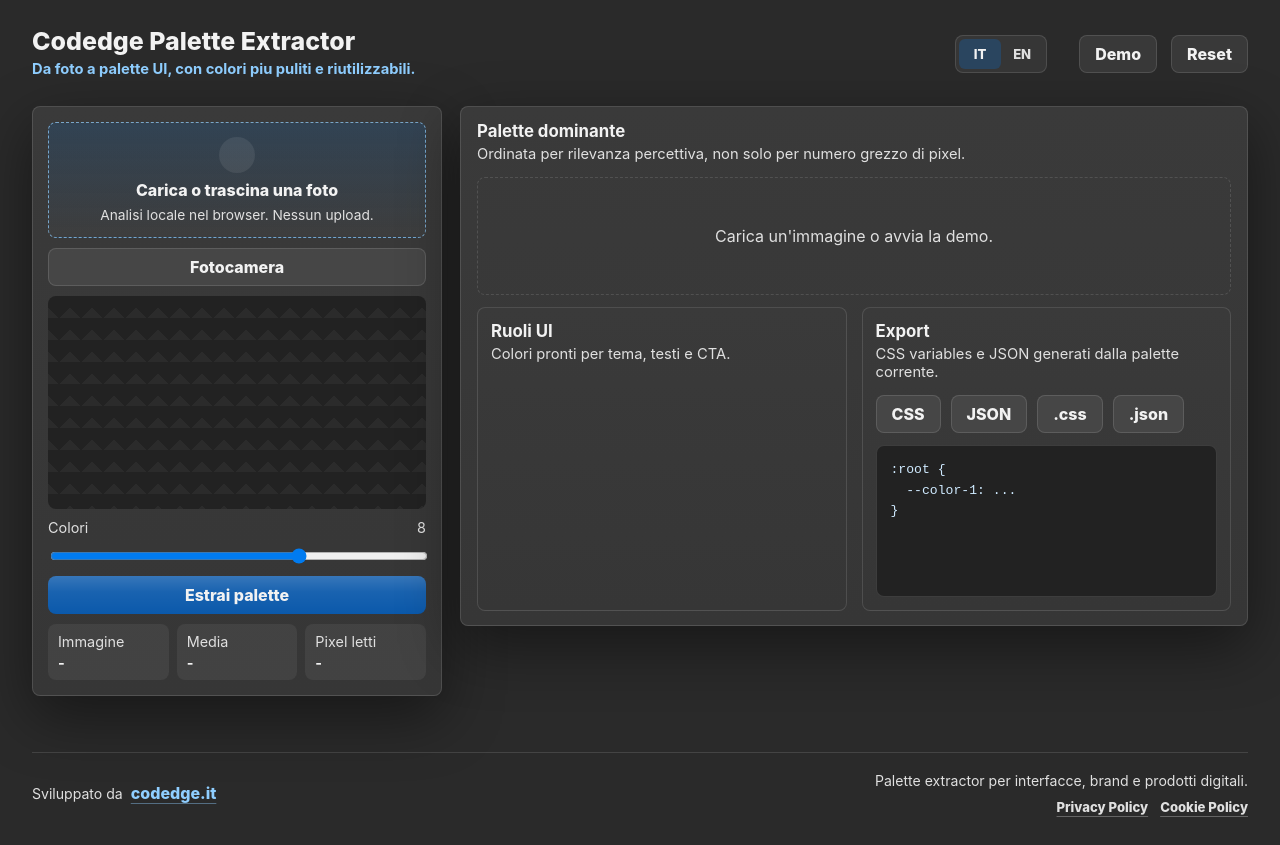
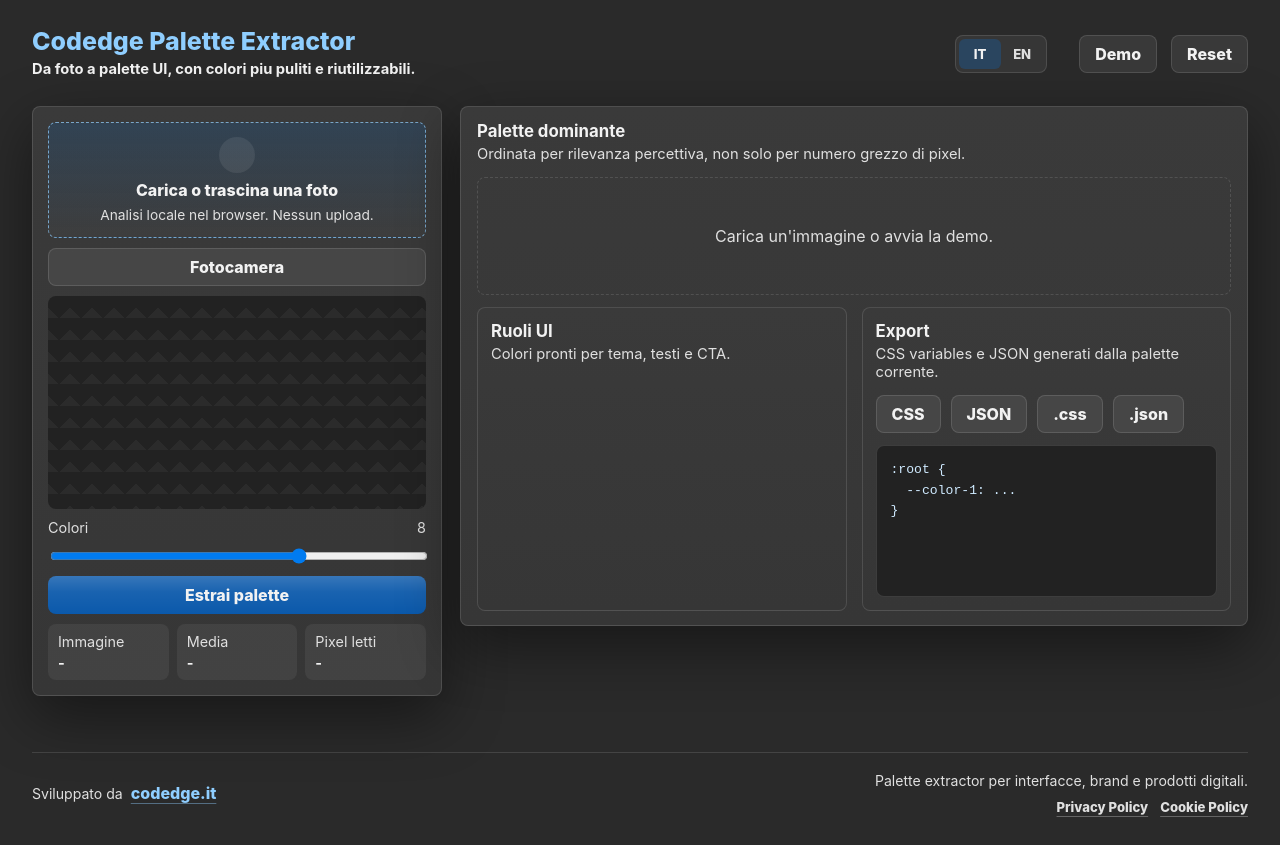
Before and after one commit to aledtr77/palette-extractor, a website built with Vite: page index.html in a window 1280 px wide. Built offline with nearby package versions, Linux system fonts and the light colour scheme.

Commit message:
Remove empty preview icon

```diff
--- a/src/main.js
+++ b/src/main.js
@@ -3,7 +3,6 @@
   Check,
   Copy,
   Download,
-  Image,
   RefreshCcw,
   Sparkles,
   Upload,
@@ -192,7 +191,7 @@
         </div>
 
         <div class="preview-frame" id="previewFrame">
-          <div class="empty-preview" data-icon="image"></div>
+          <div class="empty-preview"></div>
         </div>
 
         <div class="camera-actions" id="cameraActions" hidden>
@@ -684,10 +683,8 @@
 function renderEmptyPreview() {
   const empty = document.createElement('div');
   empty.className = 'empty-preview';
-  empty.dataset.icon = 'image';
   empty.setAttribute('aria-hidden', 'true');
   refs.previewFrame.replaceChildren(empty);
-  mountIcons();
 }
 
 function resetRoles() {
@@ -824,7 +821,6 @@
     check: Check,
     copy: Copy,
     download: Download,
-    image: Image,
     refresh: RefreshCcw,
     sparkles: Sparkles,
     upload: Upload,
--- a/src/styles.css
+++ b/src/styles.css
@@ -79,7 +79,7 @@
 .hero-title {
   max-width: 1180px;
   margin: 0 0 6px;
-  color: var(--ink);
+  color: var(--link);
   font-size: clamp(1.45rem, 1.95vw, 2.45rem);
   font-weight: 800;
   line-height: 1.06;
@@ -94,7 +94,6 @@
 
 .hero-subtitle {
   max-width: 760px;
-  color: var(--link);
   font-size: 0.92rem;
   font-weight: 720;
   line-height: 1.35;
```
